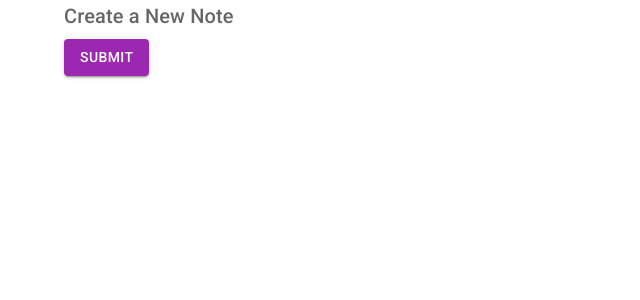
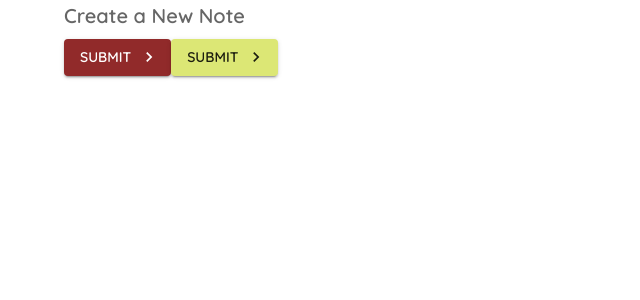
Before and after one commit to anangyoga/mui-notes-app, a React (Create React App) app: page /create in a window 1280 px wide. Shown: the top 300 px of the page, without its empty margins (0-640 px from the left). Built offline with nearby package versions, Linux system fonts and the light colour scheme.

Commit message:
custom themes

```diff
--- a/package.json
+++ b/package.json
@@ -5,7 +5,9 @@
   "dependencies": {
     "@emotion/react": "^11.8.2",
     "@emotion/styled": "^11.8.1",
+    "@mui/icons-material": "^5.5.1",
     "@mui/material": "^5.5.2",
+    "@mui/styles": "^5.5.1",
     "@testing-library/jest-dom": "^5.11.9",
     "@testing-library/react": "^11.2.5",
     "@testing-library/user-event": "^12.7.1",
--- a/public/index.html
+++ b/public/index.html
@@ -17,7 +17,7 @@
       work correctly both with client-side routing and a non-root public URL.
       Learn how to configure a non-root public URL by running `npm run build`.
     -->
-    <title>React App</title>
+    <title>Notes App</title>
   </head>
   <body>
     <noscript>You need to enable JavaScript to run this app.</noscript>
--- a/src/App.js
+++ b/src/App.js
@@ -1,9 +1,31 @@
-import { BrowserRouter as Router, Switch, Route } from 'react-router-dom'
-import Notes from './pages/Notes'
-import Create from './pages/Create'
+import { BrowserRouter as Router, Switch, Route } from "react-router-dom";
+import Notes from "./pages/Notes";
+import Create from "./pages/Create";
+import { createTheme, ThemeProvider } from "@mui/material/styles";
+import { lime } from "@mui/material/colors";
+
+const theme = createTheme({
+  palette: {
+    primary: {
+      main: "#912a2a",
+    },
+
+    secondary: {
+      main: lime[300],
+    },
+  },
+  typography: {
+    fontFamily: "Quicksand",
+    fontWeightLight: 400,
+    fontWeightRegular: 500,
+    fontWeightMedium: 600,
+    fontWeightBold: 700,
+  },
+});
 
 function App() {
   return (
+    <ThemeProvider theme={theme}>
       <Router>
         <Switch>
           <Route exact path="/">
@@ -14,6 +36,7 @@ function App() {
           </Route>
         </Switch>
       </Router>
+    </ThemeProvider>
   );
 }
 
--- a/src/index.css
+++ b/src/index.css
@@ -1,3 +1,5 @@
+@import url("https://fonts.googleapis.com/css2?family=Quicksand:wght@400;500;600;700&display=swap");
+
 body {
   margin: 0;
   -webkit-font-smoothing: antialiased;
--- a/src/pages/Create.js
+++ b/src/pages/Create.js
@@ -1,5 +1,6 @@
 import React from "react";
 import { Typography, Button, Container } from "@mui/material/";
+import KeyboardArrowRightIcon from "@mui/icons-material/KeyboardArrowRight";
 
 export default function Create() {
   return (
@@ -8,7 +9,10 @@ export default function Create() {
         Create a New Note
       </Typography>
 
-      <Button onClick={() => console.log("you clicked me")} type="submit" color="secondary" variant="contained">
+      <Button endIcon={<KeyboardArrowRightIcon />} onClick={() => console.log("you clicked me")} type="submit" color="primary" variant="contained">
+        Submit
+      </Button>
+      <Button endIcon={<KeyboardArrowRightIcon />} onClick={() => console.log("you clicked me")} type="submit" color="secondary" variant="contained">
         Submit
       </Button>
     </Container>
```
Also changed, not shown: 1 other file (tests, documents, lock files or other folders). Lines whose indentation alone changed are shown as unchanged.
